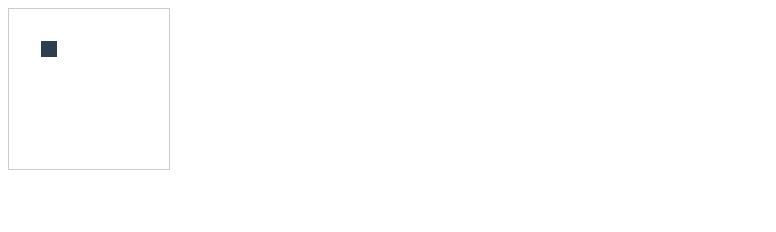
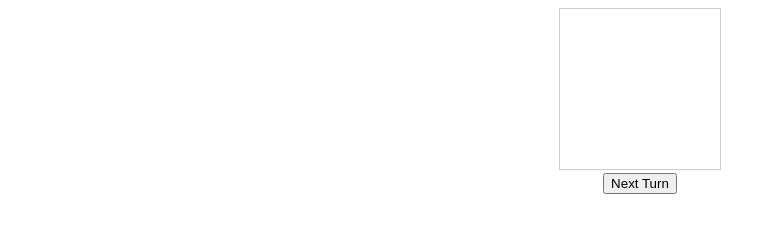
Before and after one commit to martijnvdb87/ts-game-of-life, a website built with Vite: page index.html in a window 1280 px wide. Shown: the whole page, without its empty margins (0-776 px from the left). Built offline with nearby package versions, Linux system fonts and the light colour scheme.

Commit message:
Added click to change state

```diff
--- a/index.html
+++ b/index.html
@@ -9,7 +9,7 @@
 </head>
 
 <body>
-  <div id="app">
+  <div id="game">
   </div>
   <script type="module" src="/src/main.ts"></script>
 </body>
--- a/src/main.ts
+++ b/src/main.ts
@@ -2,6 +2,7 @@ import './style.css'
 
 class Cell {
   board: Board;
+  element: HTMLElement | undefined;
   x: number;
   y: number;
   neighbours: Array<Cell> = new Array<Cell>();
@@ -107,26 +108,54 @@ class Board {
   };
 
   render() {
-    let output = ``;
+    if (!this.element) {
+      return;
+    }
+
+    this.element.innerHTML = ``;
+
+    let containerElement: HTMLDivElement = document.createElement(`div`);
+    containerElement.classList.add(`board__container`);
 
     for (let y: number = 0; y < this.cells.length; y++) {
-      output += `<div class="board__row" data-row="${(y + 1)}">`;
+      let rowElement: HTMLDivElement = document.createElement(`div`);
+      rowElement.classList.add(`board__row`);
+      rowElement.dataset.row = `${y + 1}`;
 
       for (let x: number = 0; x < this.cells[y].length; x++) {
         let cell: Cell = this.cells[y][x];
 
-        output += `<div class="board__cell" data-row="${(y + 1)}" data-cell="${(x + 1)}"></div>`;
+        let cellElement: HTMLDivElement = document.createElement(`div`);
+        cellElement.classList.add(`board__cell`);
+        cellElement.dataset.row = `${y + 1}`;
+        cellElement.dataset.cell = `${x + 1}`;
+
+        cellElement.addEventListener(`click`, () => {
+          cell.isAlive = !cell.isAlive;
+          this.update();
+        });
+
+        cell.element = cellElement;
+
+        rowElement.append(cellElement);
       }
 
-      output += `</div>`;
+      containerElement.append(rowElement);
     }
 
-    if (this.element) {
-      this.element.classList.add(`board`);
-      this.element.innerHTML = output;
+    const nextTurnElement: HTMLButtonElement = document.createElement(`button`);
+    nextTurnElement.classList.add(`board__next-turn`);
+    nextTurnElement.innerHTML = `Next Turn`;
 
-      this.update();
-    }
+    this.element.classList.add(`board`);
+    this.element.append(containerElement);
+    this.element.append(nextTurnElement);
+
+    nextTurnElement.addEventListener("click", () => {
+      this.nextTurn();
+    });
+
+    this.update();
   };
 
   update() {
@@ -134,16 +163,10 @@ class Board {
       for (let x: number = 0; x < this.cells[y].length; x++) {
         let cell: Cell = this.cells[y][x];
 
-        const cellElement: HTMLDivElement | null | undefined = this.element?.querySelector(`[data-row="${y}"][data-cell="${x}"]`);
-
-        if (!cellElement) {
-          continue;
-        }
-
         if(cell.isAlive) {
-          cellElement.classList.add(`board__cell--is-alive`);
+          cell.element?.classList.add(`board__cell--is-alive`);
         } else {
-          cellElement.classList.remove(`board__cell--is-alive`);
+          cell.element?.classList.remove(`board__cell--is-alive`);
         }
       }
     }
@@ -166,7 +189,7 @@ class Rule {
   };
 };
 
-let board: Board = new Board(document.getElementById("app"), 10, 10);
+let board: Board = new Board(document.getElementById("game"), 10, 10);
 
 board.addRule(new Rule((cell: Cell) => {
   if(cell.isAlive) {
@@ -189,22 +212,21 @@ board.addRule(new Rule((cell: Cell) => {
 }));
 
 board.addRule(new Rule((cell: Cell) => {
-  if(cell.isAlive) {
-    return cell.countLivingNeighbours() < 4;
+  if (cell.isAlive && cell.countLivingNeighbours() > 3) {
+    return false;
   }
 
   return null;
 }));
 
 board.addRule(new Rule((cell: Cell) => {
-  if(!cell.isAlive) {
-    return cell.countLivingNeighbours() === 3;
+  if(!cell.isAlive && cell.countLivingNeighbours() === 3) {
+    return true;
   }
 
   return null;
 }));
 
-board.cells[3][3].isAlive = true;
 board.render();
 
-setInterval(() => board.nextTurn(), 3000);
+//setInterval(() => board.nextTurn(), 3000);
--- a/src/style.css
+++ b/src/style.css
@@ -1,4 +1,4 @@
-#app {
+.board {
   font-family: Avenir, Helvetica, Arial, sans-serif;
   -webkit-font-smoothing: antialiased;
   -moz-osx-font-smoothing: grayscale;
@@ -6,7 +6,7 @@
   color: #2c3e50;
 }
 
-.board {
+.board__container {
   display: inline-block;
   border: 1px solid #CCC;
 }
@@ -23,3 +23,8 @@
 .board__cell--is-alive {
   background-color: #2c3e50;
 }
+
+.board__next-turn {
+  display: block;
+  margin: auto;
+}
```
